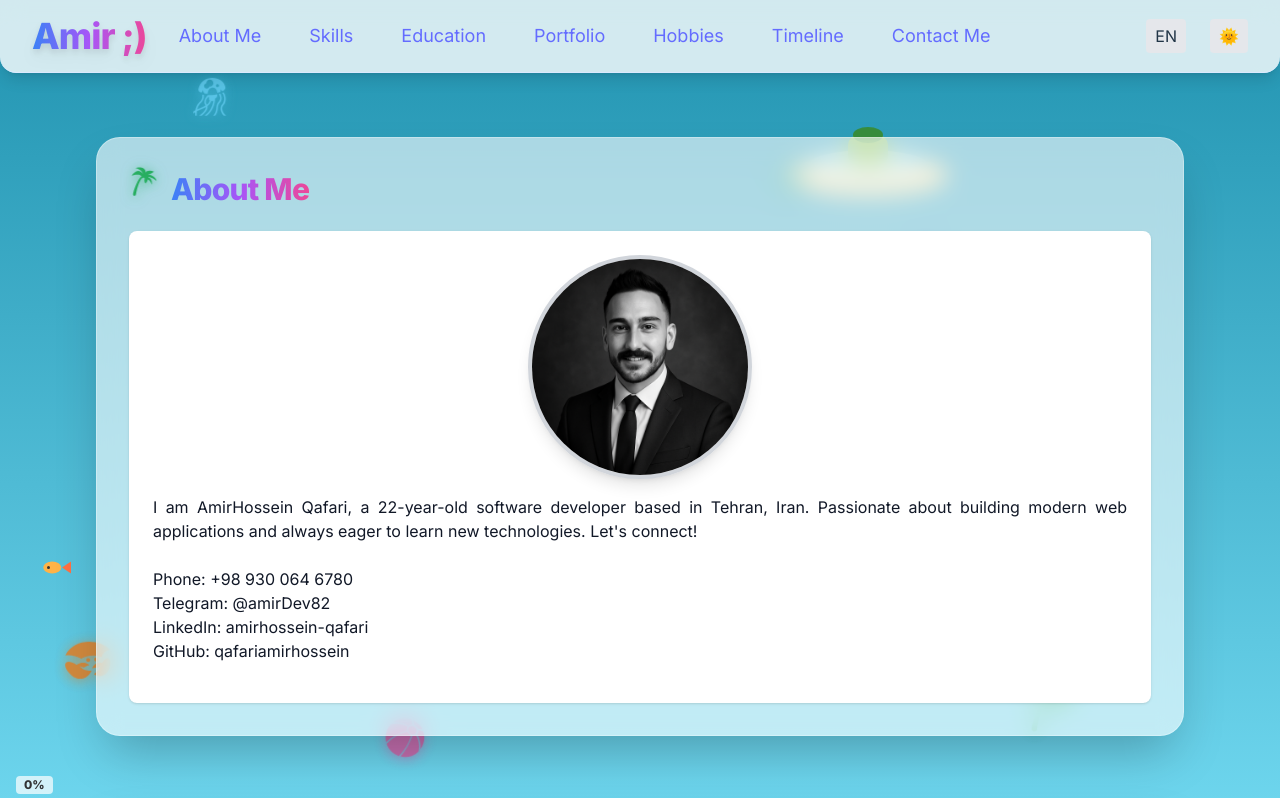
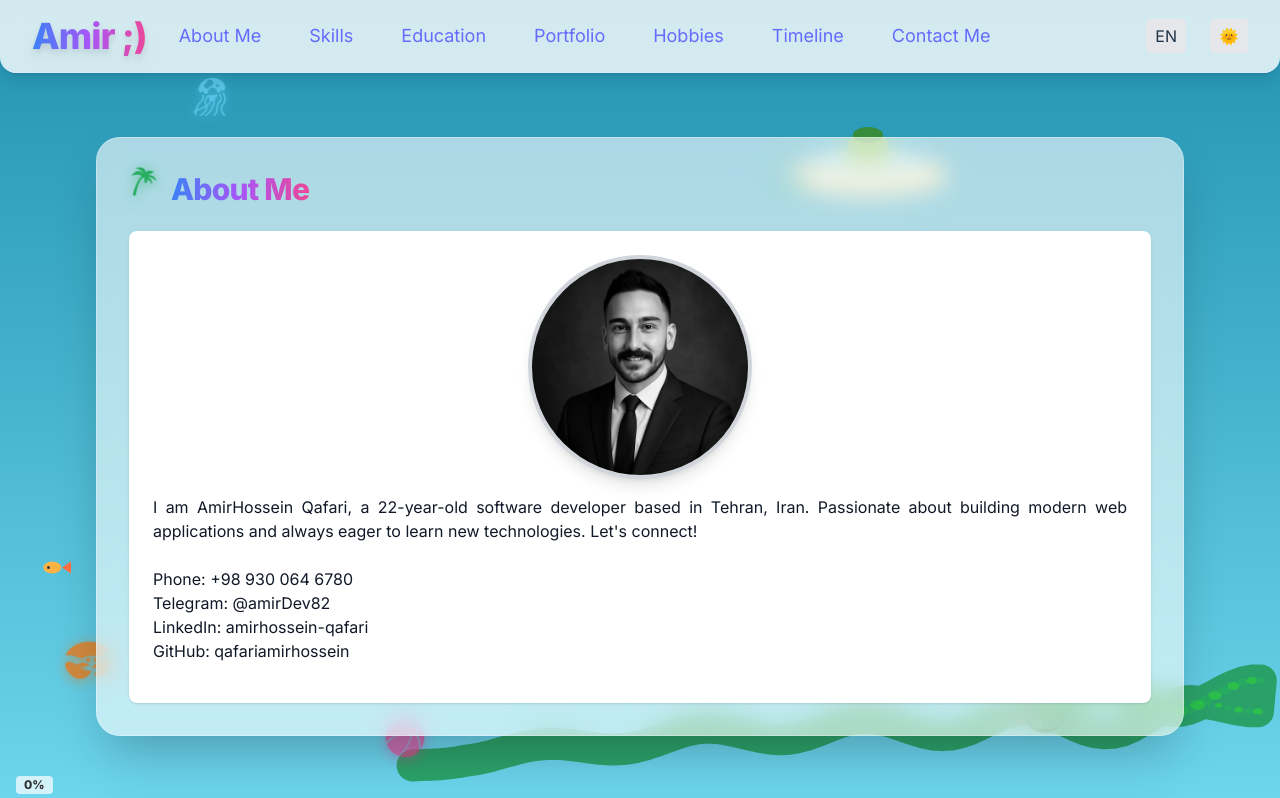
Before and after one commit to qafariamirhossein/modern-resume, a React (Vite) app: page / in a window 1280 px wide. Shown: the top 798 px of the page. Built offline with nearby package versions, Linux system fonts and the light colour scheme.

Commit message:
Add the fancy SeaSnake

```diff
--- a/src/App.tsx
+++ b/src/App.tsx
@@ -19,6 +19,7 @@ import PortfolioDetail from './assets/PortfolioDetail';
 import SeaBackground from './SeaBackground';
 import FishSwarm from './FishSwarm';
 import { GiCrab, GiPalmTree, GiBeachBall, GiTurtle, GiDolphin, GiJellyfish } from 'react-icons/gi';
+import Snake from './Snake';
 
 function App() {
   const { t, i18n } = useTranslation();
@@ -47,6 +48,7 @@ function App() {
 
   return (
     <BrowserRouter>
+      <Snake />
       <SeaBackground />
       <FishSwarm />
       {/* Marine/Island Creatures Floating Background */}
--- /dev/null
+++ b/src/Snake.tsx
@@ -0,0 +1,155 @@
+import React, { useEffect, useRef, useState } from 'react';
+
+const SEGMENTS = 120;
+const SPEED = 9; // سرعت حرکت مار (پیکسل در هر فریم)
+const TURN_CHANCE = 0.08; // احتمال تغییر زاویه در هر فریم
+const TURN_ANGLE = Math.PI / 16; // حداکثر زاویه تغییر در هر فریم
+
+function getStripeColor(i: number) {
+  return i % 2 === 0 ? '#2ecc40' : '#27ae60';
+}
+
+const Snake: React.FC = () => {
+  const requestRef = useRef<number | null>(null);
+  const [dimensions, setDimensions] = useState({ w: 0, h: 0 });
+  const [, setTick] = useState(0);
+
+  // موقعیت و زاویه سر مار
+  const headRef = useRef({
+    x: window.innerWidth / 2,
+    y: window.innerHeight / 2,
+    angle: Math.random() * Math.PI * 2,
+  });
+  // مسیر بدن مار (queue از مختصات)
+  const bodyRef = useRef<{ x: number; y: number; angle: number }[]>([]);
+
+  // مقداردهی اولیه ابعاد صفحه
+  useEffect(() => {
+    const setDims = () => setDimensions({ w: window.innerWidth, h: window.innerHeight });
+    setDims();
+    window.addEventListener('resize', setDims);
+    return () => window.removeEventListener('resize', setDims);
+  }, []);
+
+  // انیمیشن مار
+  useEffect(() => {
+    const animate = () => {
+      // حرکت سر مار
+      let { x, y, angle } = headRef.current;
+      // هر چند فریم یکبار کمی زاویه را تصادفی تغییر بده
+      if (Math.random() < TURN_CHANCE) {
+        angle += (Math.random() - 0.5) * 2 * TURN_ANGLE;
+      }
+      // حرکت به جلو
+      x += Math.cos(angle) * SPEED;
+      y += Math.sin(angle) * SPEED;
+      // برخورد با دیوار و تغییر جهت
+      if (x < 20) {
+        x = 20;
+        angle = Math.PI - angle + (Math.random() - 0.5) * 0.5;
+      }
+      if (x > dimensions.w - 20) {
+        x = dimensions.w - 20;
+        angle = Math.PI - angle + (Math.random() - 0.5) * 0.5;
+      }
+      if (y < 20) {
+        y = 20;
+        angle = -angle + (Math.random() - 0.5) * 0.5;
+      }
+      if (y > dimensions.h - 20) {
+        y = dimensions.h - 20;
+        angle = -angle + (Math.random() - 0.5) * 0.5;
+      }
+      headRef.current = { x, y, angle };
+      // به ابتدای queue اضافه کن
+      const prev = bodyRef.current[0] || { x, y, angle };
+      bodyRef.current = [
+        { x, y, angle },
+        ...bodyRef.current.slice(0, SEGMENTS - 1),
+      ];
+      setTick(t => t + 1);
+      requestRef.current = requestAnimationFrame(animate);
+    };
+    requestRef.current = requestAnimationFrame(animate);
+    return () => cancelAnimationFrame(requestRef.current!);
+  }, [dimensions]);
+
+  if (dimensions.w === 0 || dimensions.h === 0) return null;
+  if (bodyRef.current.length < SEGMENTS) {
+    // مقداردهی اولیه بدن مار
+    const { x, y, angle } = headRef.current;
+    bodyRef.current = Array.from({ length: SEGMENTS }, (_, i) => ({
+      x: x - i * Math.cos(angle) * 16,
+      y: y - i * Math.sin(angle) * 16,
+      angle,
+    }));
+  }
+  const segments = bodyRef.current;
+  // مسیر بدن مار
+  // موج طبیعی بدن مار
+  const now = Date.now() / 600; // زمان برای موج
+  const wavySegments = segments.map((seg, i) => {
+    // زاویه حرکت این بخش
+    const angle = seg.angle;
+    // موج سینوسی عمود بر جهت حرکت
+    const wave = Math.sin(now + i * 0.35) * (18 - i * 0.12);
+    const x = seg.x + Math.cos(angle + Math.PI / 2) * wave;
+    const y = seg.y + Math.sin(angle + Math.PI / 2) * wave;
+    return { ...seg, x, y };
+  });
+  const bodyPath = wavySegments.map(seg => `${seg.x},${seg.y}`).join(' ');
+  // سر مار
+  const head = wavySegments[0];
+  const headAngle = head.angle * 180 / Math.PI;
+
+  return (
+    <svg
+      width={dimensions.w}
+      height={dimensions.h}
+      style={{
+        position: 'fixed',
+        top: 0,
+        left: 0,
+        zIndex: 3,
+        pointerEvents: 'none',
+        overflow: 'visible',
+      }}
+    >
+      {/* بدن مار */}
+      <polyline
+        points={bodyPath}
+        fill="none"
+        stroke="#229954"
+        strokeWidth={32}
+        strokeLinejoin="round"
+        strokeLinecap="round"
+        opacity={0.85}
+      />
+      {/* راه‌راه کردن بدن مار با بیضی */}
+      {wavySegments.slice(1).map((seg, idx) => (
+        <ellipse
+          key={idx}
+          cx={seg.x}
+          cy={seg.y}
+          rx={12 - idx * 0.3}
+          ry={8 - idx * 0.2}
+          fill={getStripeColor(idx)}
+          opacity={0.7}
+        />
+      ))}
+      {/* سر مار */}
+      <g transform={`translate(${head.x},${head.y}) rotate(${headAngle})`}>
+        <ellipse rx="18" ry="13" fill="#229954" stroke="#145a32" strokeWidth="3" />
+        {/* چشم‌ها */}
+        <ellipse cx="7" cy="-4" rx="2.5" ry="2.5" fill="#fff" />
+        <ellipse cx="7" cy="-4" rx="1.1" ry="1.1" fill="#222" />
+        <ellipse cx="7" cy="4" rx="2.5" ry="2.5" fill="#fff" />
+        <ellipse cx="7" cy="4" rx="1.1" ry="1.1" fill="#222" />
+        {/* زبان */}
+        <polyline points="18,0 28,-3 26,0 28,3" fill="none" stroke="#e74c3c" strokeWidth="2" />
+      </g>
+    </svg>
+  );
+};
+
+export default Snake;
```
